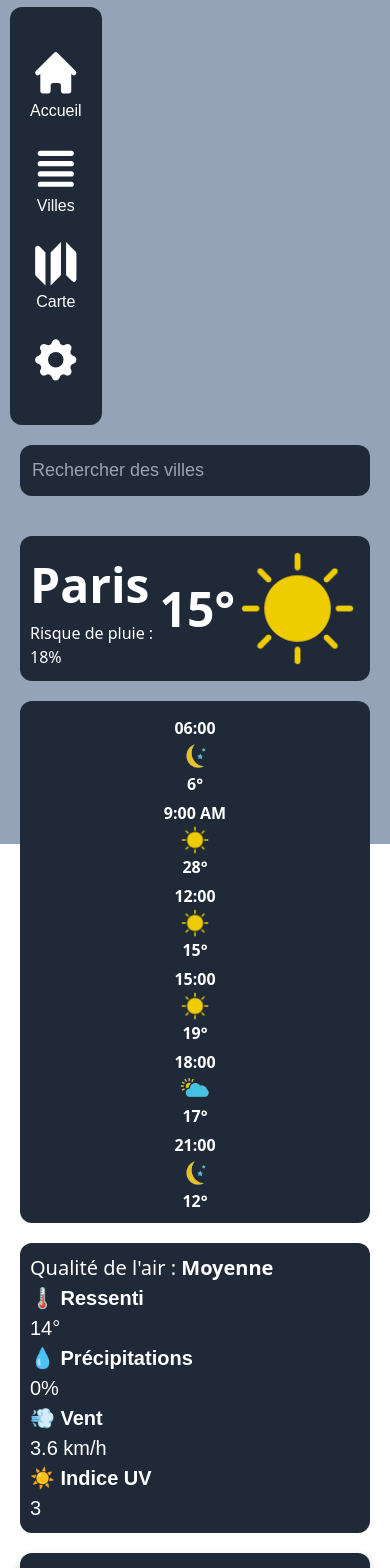
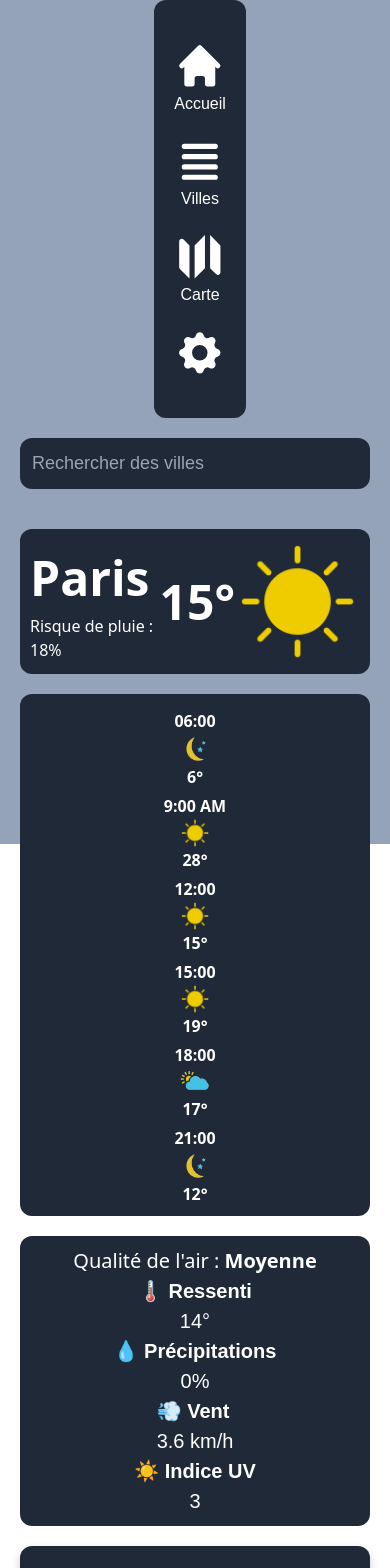
Before and after one commit to Kumulus26/Weather, a Next.js app: page / in a window 390 px wide. Shown: the top 1568 px of the page. Built offline with nearby package versions, Linux system fonts and the light colour scheme.

Commit message:
(Update/Maj CSS mobile first)

```diff
--- a/app/globals.css
+++ b/app/globals.css
@@ -22,7 +22,7 @@
   justify-content: space-around;
   align-items: center;
   color: white;
-  height: 98vh;
+  height: 90vh;
   border: none;
   border-radius: 12px;
   font-family: 'Quicksand', sans-serif;
@@ -47,7 +47,8 @@
 .navbar-box {
   display: flex;
   padding-left: 10px;
-  padding-top: 7px;
+  justify-content: center;
+  align-items: center;
 }
 
 .main-content {
@@ -56,7 +57,6 @@
   height: 100vh;
 }
 
-/* Barre de recherche */
 .search-bar {
   display: flex;
   justify-content: center;
@@ -88,7 +88,6 @@
   padding: 20px;
 }
 
-/* Colonnes principales */
 .left-column {
   display: grid;
   grid-template-rows: auto auto auto;
@@ -215,7 +214,6 @@
   color: white;
 }
 
-/* Media Queries pour Mobile */
 @media (max-width: 768px) {
   .app-grid {
     grid-template-columns: 1fr;
@@ -224,8 +222,14 @@
   .navbar {
     height: auto;
     flex-direction: row;
-    justify-content: space-between;
+    justify-content: space-around;
+    align-items: center;
     padding: 10px;
+  }
+
+  .narbar-item {
+    margin: 0 10px;
+    display: inline-block;
   }
 
   .main-content {
@@ -254,6 +258,8 @@
   }
 
   .condition1, .condition2 {
+    display: flex;
+    align-items: center;
     margin-top: 0;
   }
 
@@ -261,4 +267,9 @@
     width: 30px;
     height: 30px;
   }
+
+  .condition-item h3 {
+    display: flex;
+    justify-content: center;
+  }
 }
```
